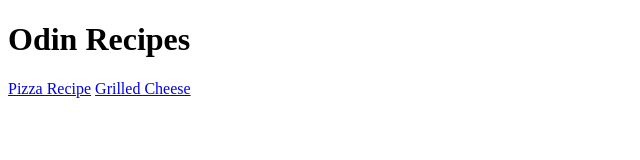
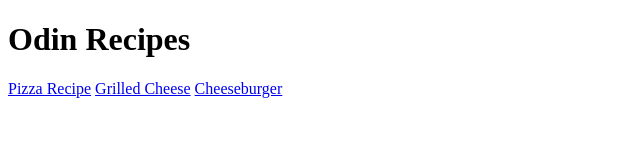
Before and after one commit to adamakers/odin-recipes, a plain HTML site: page index.html in a window 1280 px wide. Shown: the whole page, without its empty margins (0-640 px from the left). Drawn offline with Linux system fonts and the light colour scheme.

Commit message:
added link for Burger.html

```diff
--- a/index.html
+++ b/index.html
@@ -10,5 +10,6 @@
   <h1>Odin Recipes</h1>
   <a href="./recipes/pizza.html">Pizza Recipe</a>
   <a href="./recipes/grilledcheese.html">Grilled Cheese</a>
+  <a href="./recipes/burger.html">Cheeseburger</a>
 </body>
 </html>
```
